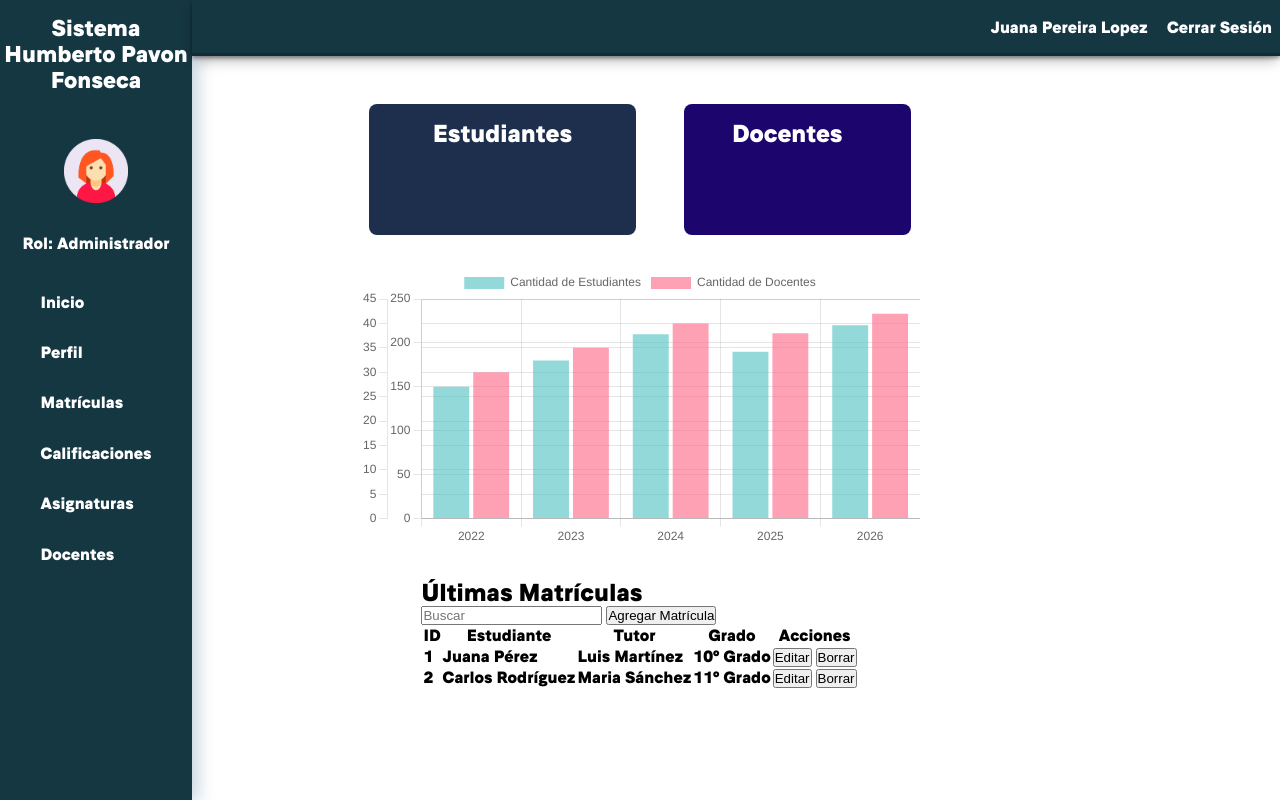
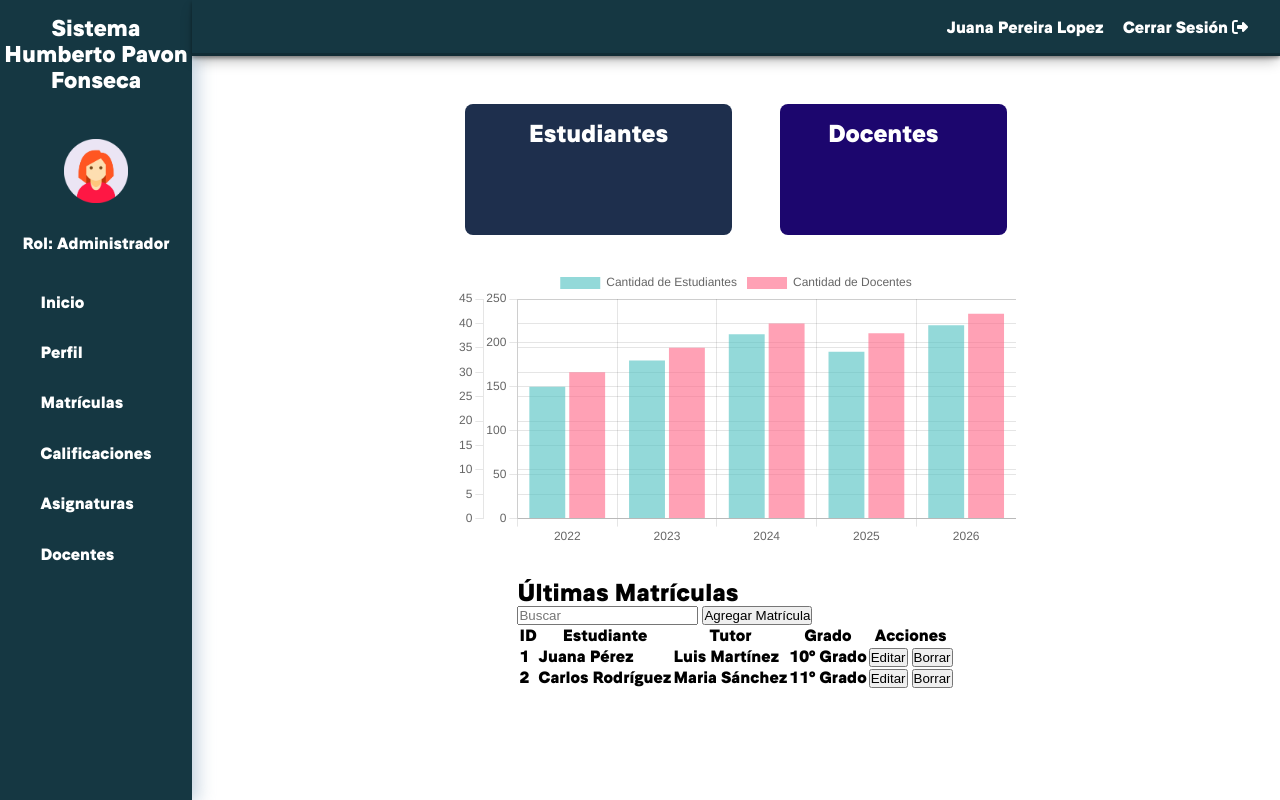
Before and after one commit to Victor-0rtiz/sishum, a website: page sistema.html in a window 1280 px wide. Drawn offline with nearby package versions, Linux system fonts and the light colour scheme.

Commit message:
Modificacion y correciones del sistema

```diff
--- a/sass/sistema/inicio/_inicio.scss
+++ b/sass/sistema/inicio/_inicio.scss
@@ -1,10 +1,10 @@
 .wrapper {
   display: flex;
 
+
   .lateral {
-    position: fixed; /* Fija el aside en su lugar */
-    top: 0;
-    left: 0;
+    position: fixed;
+
     height: 100vh;
     width: 12rem;
     color: white;
@@ -68,7 +68,9 @@
     flex-grow: 1;
     display: flex;
     flex-direction: column;
+    margin-left: 12rem;
     & .content {
+
       display: flex;
       justify-content: center;
       align-items: center;
@@ -82,14 +84,11 @@
 
   .header {
     position: fixed;
-    top: 0;
-    left: 12rem; /* Ancho del aside */
-    right: 0;
-    max-width: calc(100% - 12rem); /* Limita el ancho al ancho restante */
-    white-space: nowrap; /* Evita que los elementos dentro del header se rompan */
-    overflow: hidden;
+
+    max-width: calc(100% - 12rem);
+
     height: 3.5rem;
-    padding: 0 0.5rem;
+    padding: 0 2rem;
     width: 100%;
     background-color: $azuloscuro;
     display: flex;
--- a/sistema.html
+++ b/sistema.html
@@ -44,7 +44,7 @@
           <a class="header__user" href="/sistema/perfil.html">
             Juana Pereira Lopez</a
           >
-          <a class="header__logout" href="/">Cerrar Sesión</a>
+          <a class="header__logout" href="/">Cerrar Sesión  <i class="fa-solid fa-right-from-bracket"></i></a>
         </header>
         <main class="content">
           <!-- Contenido principal del sistema -->
```
Also changed, not shown: src/css/index.css, 1 other file.
